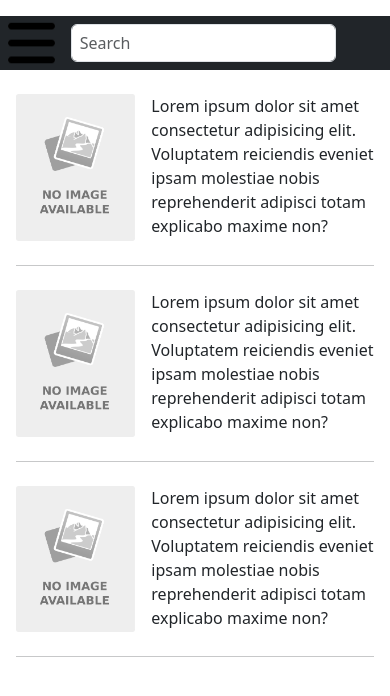
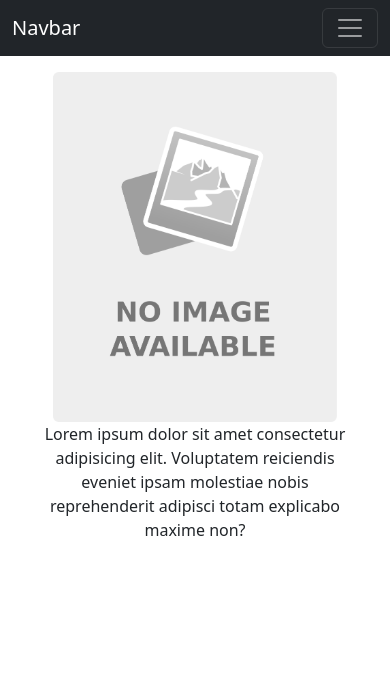
Before and after one commit to lightningsnorlax/ntuHackathon2023, a website: page frontend/public/html/moreInfo.html in a window 390 px wide. Drawn offline with nearby package versions, Linux system fonts and the light colour scheme.

Commit message:
zdvfdhtfjrdrbzdtnaerrsbrsbzsrzdf

```diff
--- a/frontend/package.json
+++ b/frontend/package.json
@@ -9,6 +9,8 @@
   "author": "",
   "license": "ISC",
   "dependencies": {
+    "axios": "^1.3.4",
+    "cheerio": "^1.0.0-rc.12",
     "express": "^4.18.2"
   }
 }
--- a/frontend/public/css/moreInfo.css
+++ b/frontend/public/css/moreInfo.css
@@ -1,3 +1,12 @@
-body{
+body {
     background-color: white;
 }
+
+
+.fa-bars {
+    color: white;
+}
+
+img {
+    max-height: 350px;
+}
--- a/frontend/public/html/moreInfo.html
+++ b/frontend/public/html/moreInfo.html
@@ -2,70 +2,56 @@
 <html lang="en">
 
 <head>
-    <meta charset="UTF-8">
-    <meta http-equiv="X-UA-Compatible" content="IE=edge">
-    <meta name="viewport" content="width=device-width, initial-scale=1.0">
-    <title>Document</title>
+    <!--normal-->
+    <meta charset="UTF-8" />
+    <meta http-equiv="X-UA-Compatible" content="IE=edge" />
+    <meta name="viewport" content="width=device-width, initial-scale=1.0" />
+    <title>Home</title>
 
     <!--style sheets-->
     <link href="https://cdn.jsdelivr.net/npm/bootstrap@5.3.0-alpha1/dist/css/bootstrap.min.css" rel="stylesheet"
         integrity="sha384-GLhlTQ8iRABdZLl6O3oVMWSktQOp6b7In1Zl3/Jr59b6EGGoI1aFkw7cmDA6j6gD" crossorigin="anonymous" />
+    <link rel="stylesheet" href="../css/base.css" />
     <link rel="stylesheet" href="../css/moreInfo.css" />
 
     <!--scripts for bootstrap-->
+    <script src="https://cdn.jsdelivr.net/npm/bootstrap@5.0.2/dist/js/bootstrap.bundle.min.js" integrity="sha384-MrcW6ZMFYlzcLA8Nl+NtUVF0sA7MsXsP1UyJoMp4YLEuNSfAP+JcXn/tWtIaxVXM" crossorigin="anonymous"></script>
     <script src="https://kit.fontawesome.com/760288c7c6.js" crossorigin="anonymous"></script>
 </head>
 
 <body>
-    <div class="bg-dark">
-        <div class="d-flex my-3" id="nav-bar">
-            <img class="img-fluid mx-2" style=" max-width:12%" src="../img/mad_navbar_transparent.png" alt="">
-            <!-- <div class="bg-light w-75 rounded-2 mx-2 my-2" id="search-bar">
+    <nav class="navbar navbar-expand-lg navbar-dark bg-dark">
+        <div class="container-fluid">
+            <a class="navbar-brand" href="#">Navbar</a>
+            <button class="navbar-toggler" type="button" data-bs-toggle="collapse"
+                data-bs-target="#navbarSupportedContent" aria-controls="navbarSupportedContent" aria-expanded="false"
+                aria-label="Toggle navigation">
+                <span class="navbar-toggler-icon"></span>
+            </button>
+            <div class="collapse navbar-collapse" id="navbarSupportedContent">
+                <form class="ms-auto d-flex">
+                    <input class="form-control me-2" type="search" placeholder="Search" aria-label="Search">
+                    <button class="btn btn-outline-success" type="submit">Search</button>
+                </form>
+            </div>
+        </div>
+    </nav>
 
-            </div> -->
-            <form>
-                <div class="form-group">
-                    <input type="text" class="form-control mx-2 my-2 px-2 rounded-2" id="search-bar"
-                        placeholder="Search">
-                </div>
-            </form>
-        </div>
-    </div>
-    <div class="d-flex flex-column" id="main-container">
-        <div class="d-flex my-2 mx-3 gap-3 justify-content-around">
-            <img class="img-fluid col-4" style="max-width:35%" src="../img/No-Image-Placeholder.svg.png" href=""
-                alt="">
-            <div class="col-8">
-                <div class="text-wrap text-md-start">
+    <main class="my-3 px-2" id="main-container mx-auto">
+        <div class="row container mx-auto">
+            <div class="col-lg-3 d-flex justify-content-center">
+                <img class="img-fluid" src="../img/No-Image-Placeholder.svg.png" href="" alt="">
+            </div>
+
+            <div class="col-lg-9">
+                <div class="text-wrap text-lg-start text-center">
                     Lorem ipsum dolor sit amet consectetur adipisicing elit. Voluptatem reiciendis eveniet ipsam
                     molestiae nobis reprehenderit adipisci totam explicabo maxime non?
                 </div>
             </div>
         </div>
-        <hr class="hr mx-3"></hr>
-        <div class="d-flex my-2 mx-3 gap-3 justify-content-around">
-            <img class="img-fluid col-4" style="max-width:35%" src="../img/No-Image-Placeholder.svg.png" href=""
-                alt="">
-            <div class="col-8">
-                <div class="text-wrap text-md-start">
-                    Lorem ipsum dolor sit amet consectetur adipisicing elit. Voluptatem reiciendis eveniet ipsam
-                    molestiae nobis reprehenderit adipisci totam explicabo maxime non?
-                </div>
-            </div>
-        </div>
-        <hr class="hr mx-3"></hr>
-        <div class="d-flex my-2 mx-3 gap-3 justify-content-around">
-            <img class="img-fluid col-4" style="max-width:35%" src="../img/No-Image-Placeholder.svg.png" href=""
-                alt="">
-            <div class="col-8">
-                <div class="text-wrap text-md-start">
-                    Lorem ipsum dolor sit amet consectetur adipisicing elit. Voluptatem reiciendis eveniet ipsam
-                    molestiae nobis reprehenderit adipisci totam explicabo maxime non?
-                </div>
-            </div>
-        </div>
-        <hr class="hr mx-3"></hr>
-    </div>
+    </main>
+
 </body>
 
 </html>
```
Also changed, not shown: frontend/public/static/medical_spider.json (added, +7 -0 lines), frontend/server.js (+51 -6 lines), frontend/public/css/index.css (line endings or trailing spaces), 1 other file.
